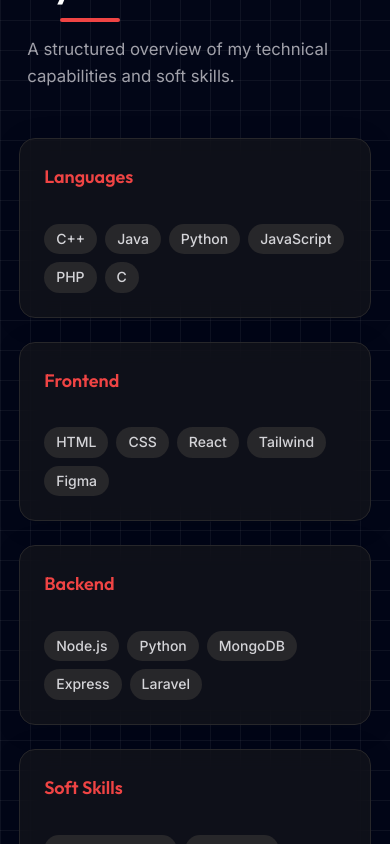
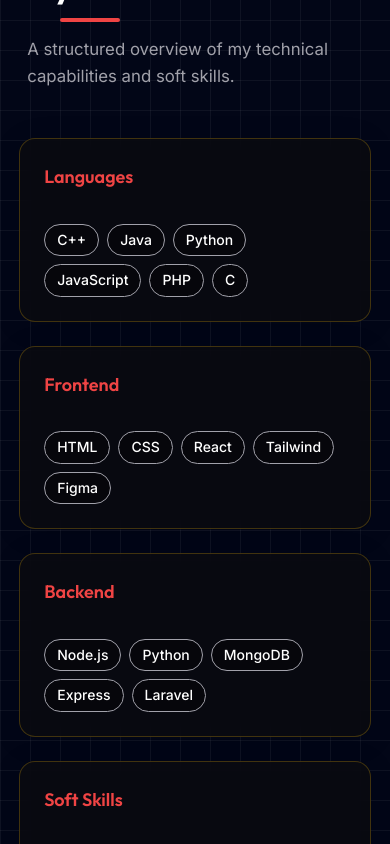
Before and after one commit to jay-prakash-kumar/Portfolio, a React (Vite) app: page / in a window 390 px wide. Shown: the part 3880-4724 px from the top of the page. Built offline with nearby package versions, Linux system fonts and the light colour scheme.

Commit message:
feat: Create Skills component to display categorized skills with `framer-motion` animations and responsive styling.

```diff
--- a/src/components/Skills.jsx
+++ b/src/components/Skills.jsx
@@ -55,21 +55,21 @@
               key={i}
               className="glass-effect card"
               style={{
-                background: "rgba(24, 24, 27, 0.6)", /* zinc-900/60 */
-                border: "1px solid rgba(39, 39, 42, 1)", /* zinc-800 */
-                borderRadius: "1rem", /* rounded-2xl */
-                padding: "1.5rem", /* p-6 */
+                background: "var(--nav-bg)",
+                border: "1px solid var(--glass-border)",
+                borderRadius: "1rem",
+                padding: "1.5rem",
                 transition: "all 0.3s ease",
                 cursor: "default"
               }}
               onMouseEnter={(e) => {
-                e.currentTarget.style.boxShadow = "0 10px 40px rgba(249, 115, 22, 0.15)"; /* orange glow */
+                e.currentTarget.style.boxShadow = "0 10px 40px var(--accent-glow)";
                 e.currentTarget.style.borderColor = "var(--accent-color)";
                 e.currentTarget.style.transform = "translateY(-4px)";
               }}
               onMouseLeave={(e) => {
                 e.currentTarget.style.boxShadow = "none";
-                e.currentTarget.style.borderColor = "rgba(39, 39, 42, 1)";
+                e.currentTarget.style.borderColor = "var(--glass-border)";
                 e.currentTarget.style.transform = "translateY(0)";
               }}
             >
@@ -82,10 +82,11 @@
                   <div
                     key={idx}
                     style={{
-                      background: "rgba(39, 39, 42, 1)", /* zinc-800 bg */
-                      color: "rgba(212, 212, 216, 1)", /* zinc-300 text */
+                      background: "var(--input-bg)",
+                      color: "var(--text-primary)",
+                      border: "1px solid var(--text-secondary)",
                       padding: "0.25rem 0.75rem",
-                      borderRadius: "9999px", /* pill shape */
+                      borderRadius: "9999px",
                       fontSize: "0.875rem",
                       fontWeight: "500",
                       transition: "all 0.3s ease",
@@ -93,11 +94,13 @@
                     onMouseEnter={(e) => {
                       e.currentTarget.style.background = "var(--accent-color)";
                       e.currentTarget.style.color = "#ffffff";
+                      e.currentTarget.style.borderColor = "var(--accent-color)";
                       e.currentTarget.style.transform = "scale(1.05)";
                     }}
                     onMouseLeave={(e) => {
-                      e.currentTarget.style.background = "rgba(39, 39, 42, 1)";
-                      e.currentTarget.style.color = "rgba(212, 212, 216, 1)";
+                      e.currentTarget.style.background = "var(--input-bg)";
+                      e.currentTarget.style.color = "var(--text-primary)";
+                      e.currentTarget.style.borderColor = "var(--text-secondary)";
                       e.currentTarget.style.transform = "scale(1)";
                     }}
                   >
```
